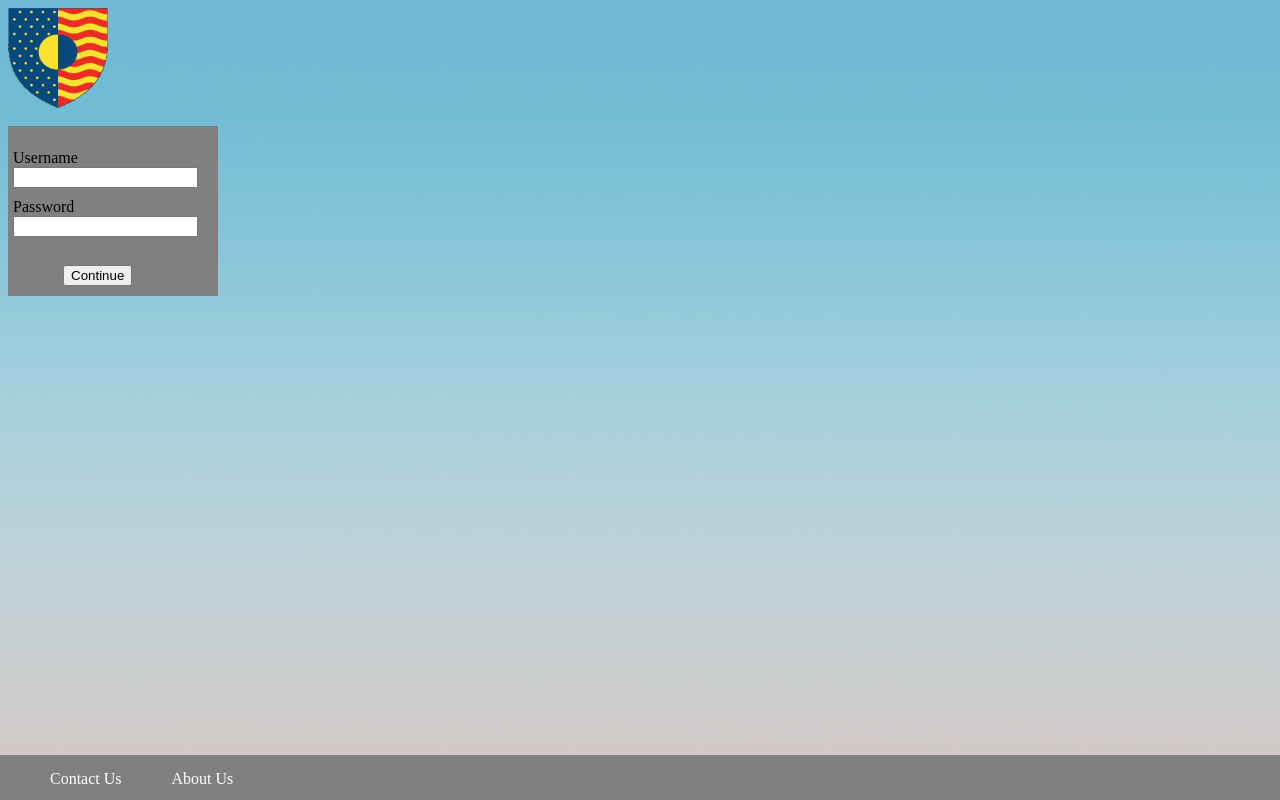
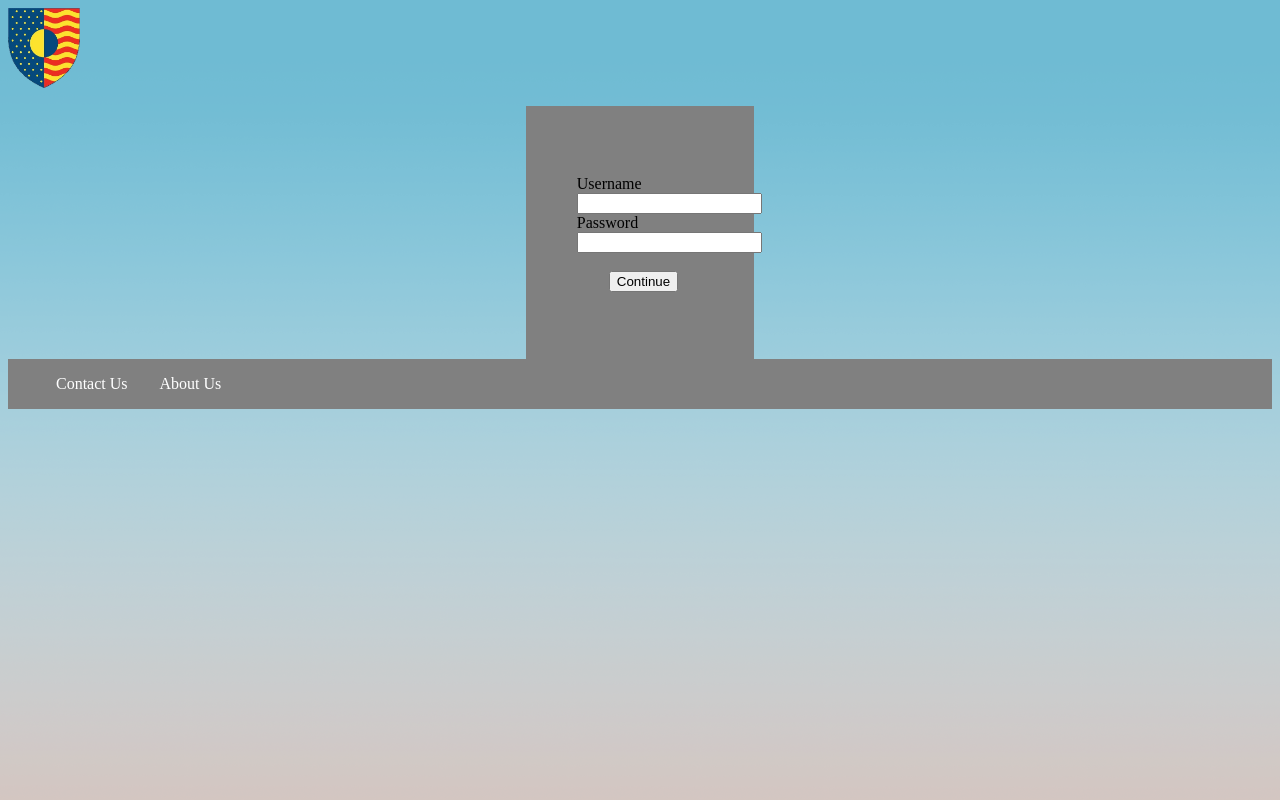
Before and after one commit to kieran6/urban-octo-waddle, a PHP site: page /login.html in a window 1280 px wide. Run offline with PHP 8.4, Linux system fonts and the light colour scheme.

Commit message:
Update YaleArt.css

```diff
--- a/YaleArt.css
+++ b/YaleArt.css
@@ -6,25 +6,30 @@ body {
    background-size: cover;
 }
 
-
-.footer
-{
-   background-color: grey;
-   position:fixed;
-   bottom:0px;
-   left:0px;
-   right:0px;
-   height:30px;
-    padding-top: 15px;
-   margin-bottom:0px;
-   display: flex;
-   justify-content: flex-start;
+h1 {
+    color: black;
+    font-size: 200%;
+	text-align:center;
+      font-family: Arial, Helvetica, sans-serif;
+}
 
 
+.intro {
+  font-size: 1em;
+  font-family: Arial, Helvetica, sans-serif;
+}
+
+.submit-button {
+   border: none;
+   color: white;
+   text-align: left;
+   float: right;
+   font-size: 2em;
+   cursor: pointer;
 }
 
 div{
-   text-indent: 50px;
+   text-indent: 2em;
 }
 
 a:link {
@@ -32,15 +37,7 @@ a:link {
    color: white;
 }
 
-.button {
-   border: none;
-   color: white;
-   text-align: left;
-   text-decoration: none;
-   display: inline-block;
-   font-size: 16px;
-   cursor: pointer;
-}
+=
 
 
 input[type="text"] {
@@ -50,8 +47,8 @@ input[type="text"] {
 }
 
 #logo {
-    width: 100px;
-	height: 100px;
+    width: `5em;
+	height: 5em;
     float:left;
     clear: both;
 }
@@ -126,16 +123,20 @@ a {
 }
 
 .login {
-	width: 200px;
-	height: 160px;
+ padding: 3em;
   text-align: left;
   border-color: grey;
   background-color: grey;
   border-style: solid;
-    border-width: 5px;
+  width:10%;
+   display: block;
+    margin-left: auto;
+    margin-right: auto;
+
 }
 
 .container {
+	text-align: center;
     position: relative;
     width: 100%;
     max-width: 800px;
@@ -206,3 +207,23 @@ a {
 .LoginButton:hover{
 	 background-color: black;
 }
+
+.footer
+{
+   background: grey;
+   padding:1em;
+   display: flex;
+   justify-content: flex-start;
+
+
+}
+
+a.footer-button {
+  color: white;
+  padding-left: 1em;
+  padding-right: 1em;
+}
+
+a.footer-button:hover {
+  color: #282828;
+}
```
